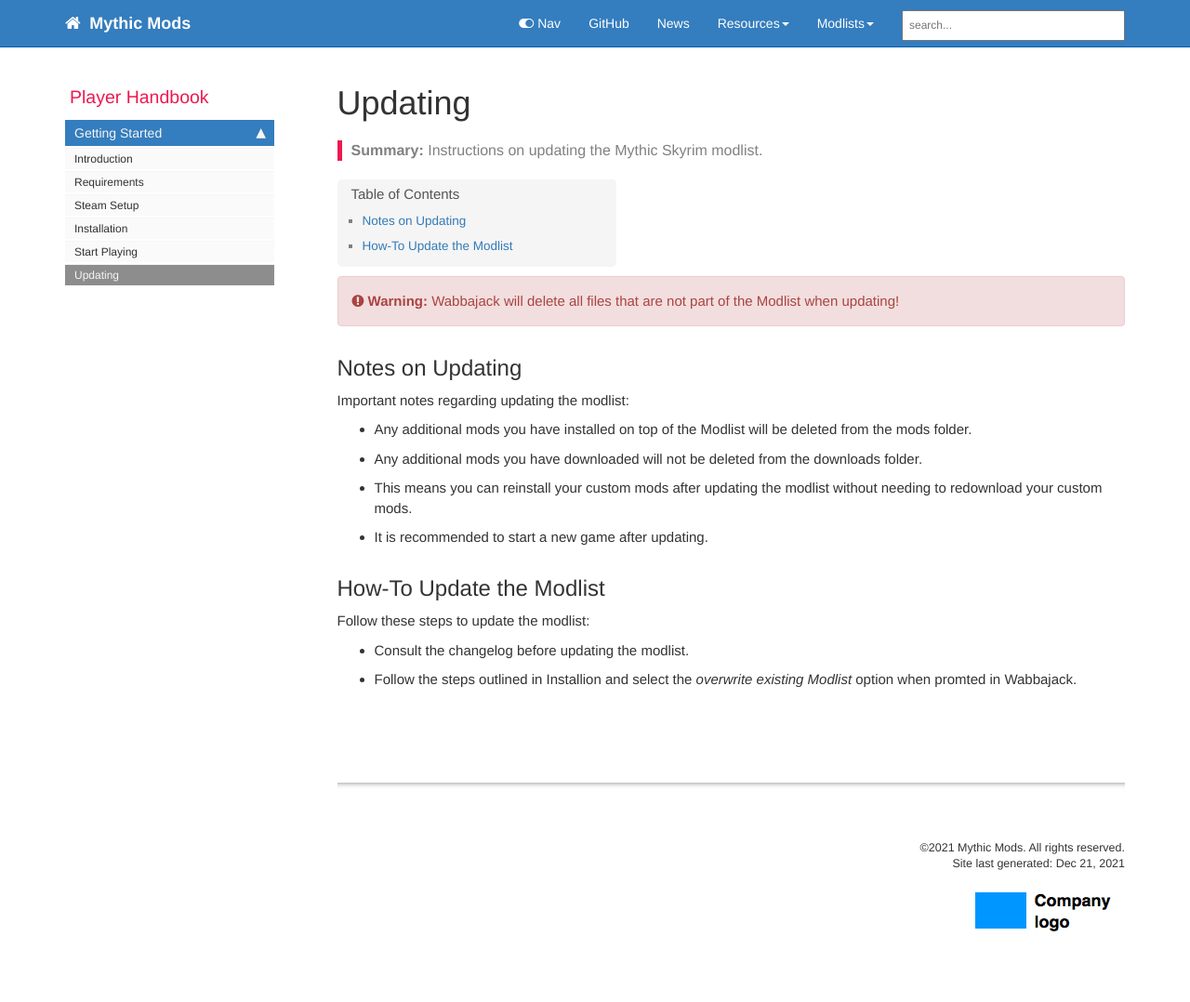
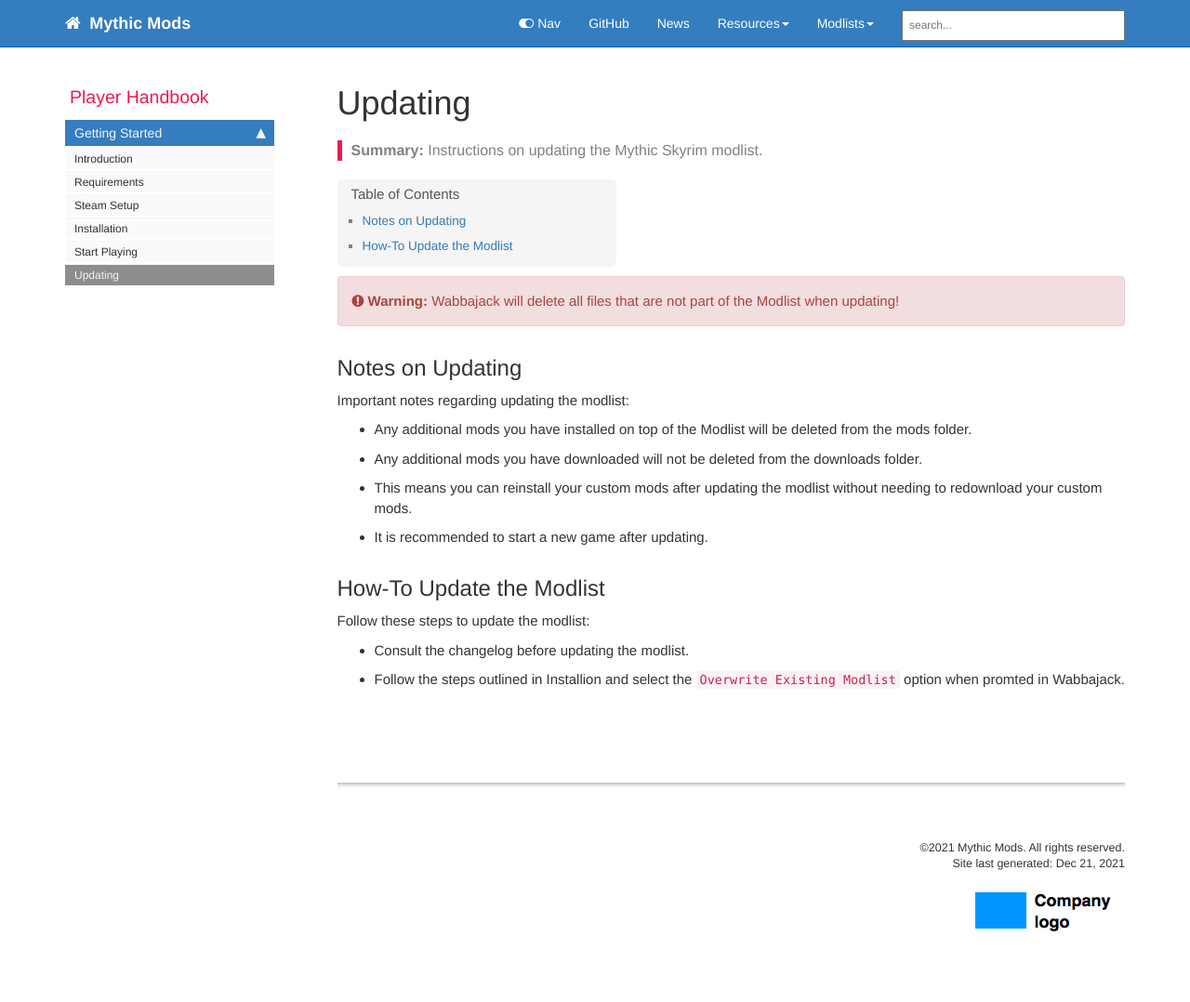
Before and after one commit to mythic-mods/mythic-mods.github.io, a Jekyll site: the page built from pages/mythic-skyrim/mythic-skyrim-updating.md, in a window 1280 px wide. Shown: the whole page at 93% size. Built offline with Jekyll 4.4.1, drawn with Linux system fonts in a browser that asks for light colours; comment, search, counter and statistics services are not loaded.

```diff
--- a/pages/mythic-skyrim/mythic-skyrim-updating.md
+++ b/pages/mythic-skyrim/mythic-skyrim-updating.md
@@ -21,4 +21,4 @@ Important notes regarding updating the modlist:
 
 Follow these steps to update the modlist:
 * Consult the changelog before updating the modlist.
-* Follow the steps outlined in Installion and select the _overwrite existing Modlist_ option when promted in Wabbajack.
+* Follow the steps outlined in Installion and select the `Overwrite Existing Modlist` option when promted in Wabbajack.
```
